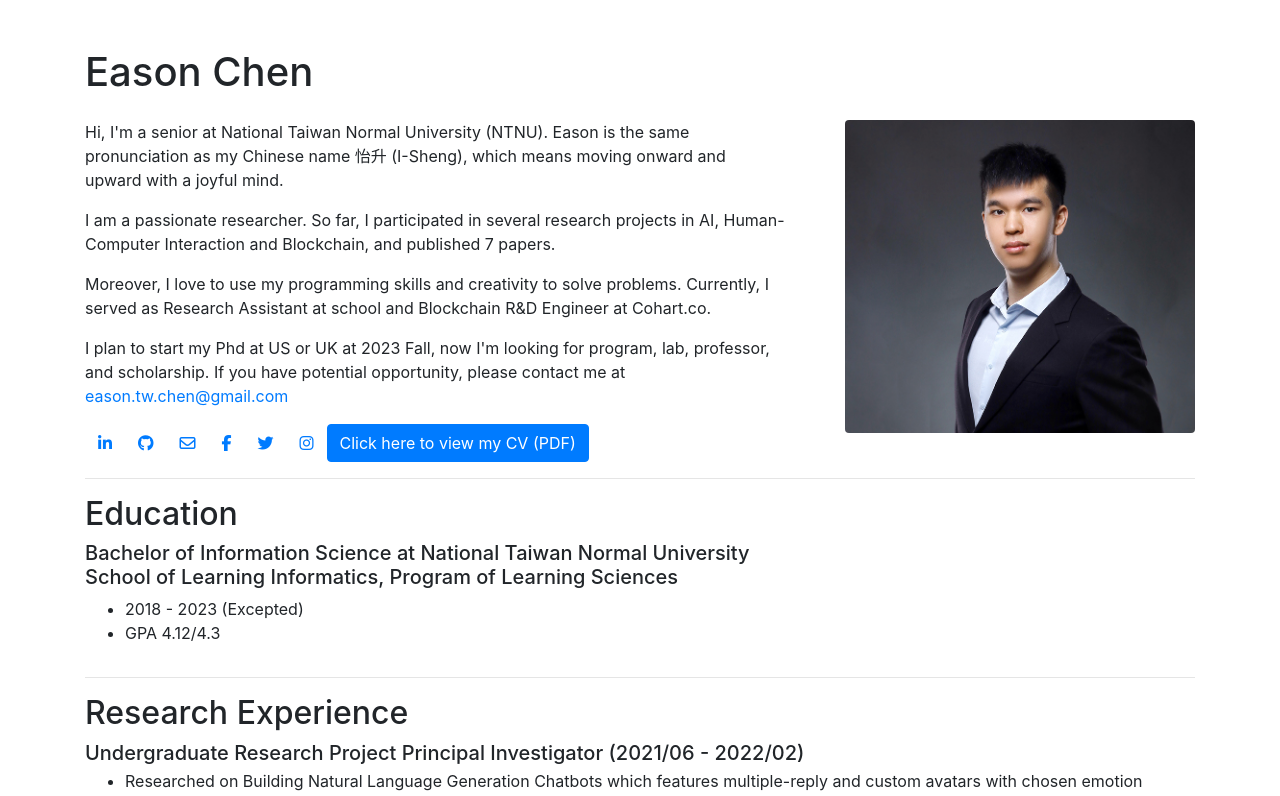
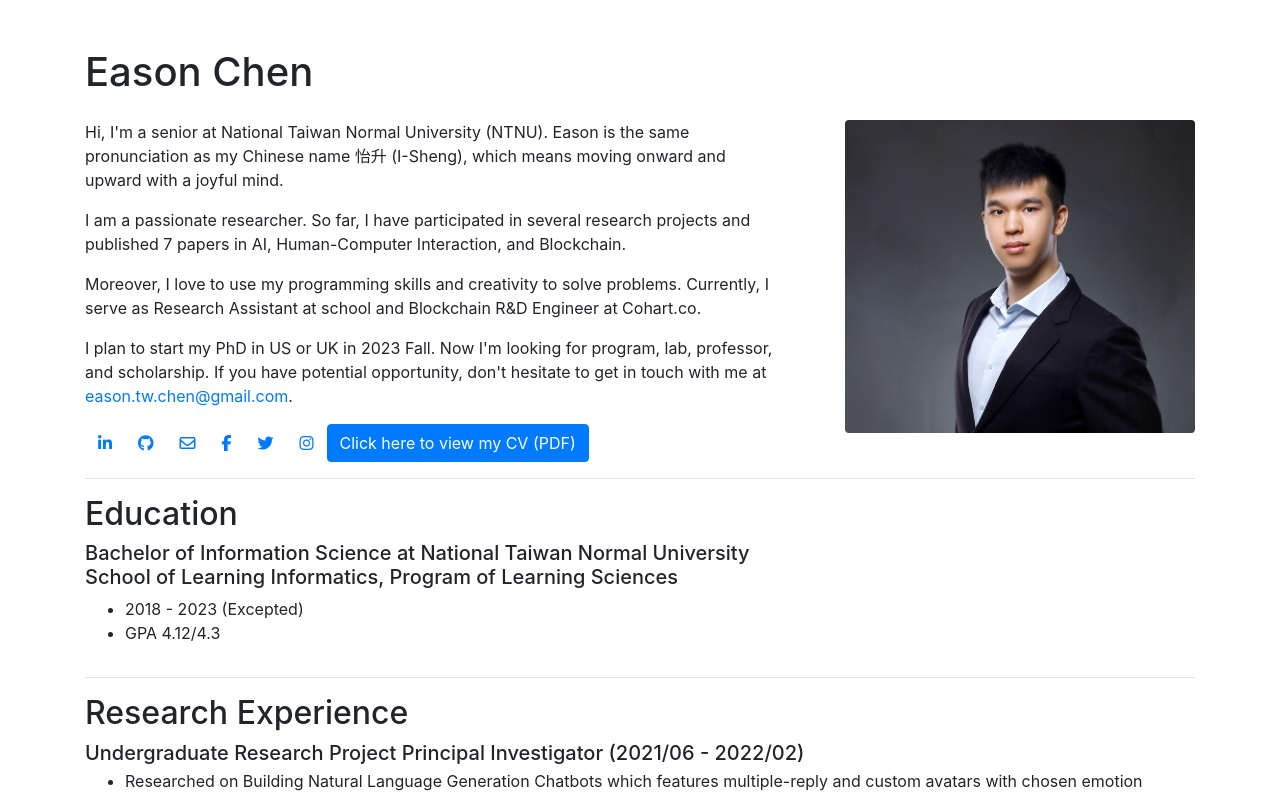
Before and after one commit to EasonC13/CV_Academic, a Nuxt app: page / in a window 1280 px wide. Shown: the top 796 px of the page. Built offline with nearby package versions, Linux system fonts and the light colour scheme.

Commit message:
fix: grammar

```diff
--- a/components/About.vue
+++ b/components/About.vue
@@ -20,9 +20,9 @@
 					</div>
 					<div class="order-md-1">
 						<p>Hi, I'm a senior at National Taiwan Normal University (NTNU). Eason is the same pronunciation as my Chinese name 怡升 (I-Sheng), which means moving onward and upward with a joyful mind.</p>
-						<p>I am a passionate researcher. So far, I participated in several research projects in AI, Human-Computer Interaction and Blockchain, and published 7 papers.</p>
-						<p>Moreover, I love to use my programming skills and creativity to solve problems. Currently, I served as Research Assistant at school and Blockchain R&D Engineer at Cohart.co.</p>
-						<p>I plan to start my Phd at US or UK at 2023 Fall, now I'm looking for program, lab, professor, and scholarship. If you have potential opportunity, please contact me at <a  target="_blank" href = "mailto: eason.tw.chen@gmail.com">eason.tw.chen@gmail.com</a></p>
+						<p>I am a passionate researcher. So far, I have participated in several research projects and published 7 papers in AI, Human-Computer Interaction, and Blockchain.</p>
+						<p>Moreover, I love to use my programming skills and creativity to solve problems. Currently, I serve as Research Assistant at school and Blockchain R&D Engineer at Cohart.co.</p>
+						<p>I plan to start my PhD in US or UK in 2023 Fall. Now I'm looking for program, lab, professor, and scholarship. If you have potential opportunity, don't hesitate to get in touch with me at <a  target="_blank" href = "mailto: eason.tw.chen@gmail.com">eason.tw.chen@gmail.com</a>.</p>
 					</div>
 				</div>
 			</div>
```
